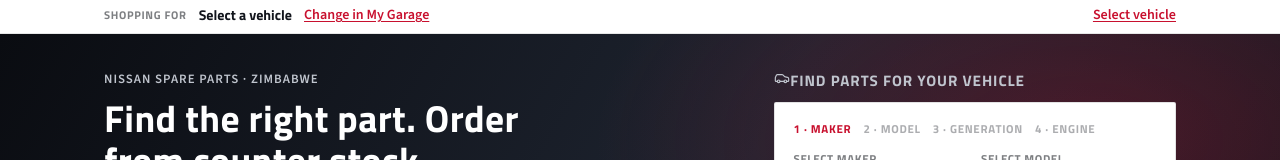
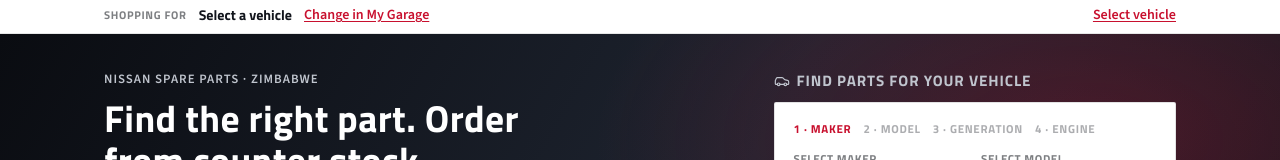
Before and after one commit to Vanguduza/Nissan-Gtr-Auto, a Next.js app in the folder apps/web/: page / in a window 1280 px wide. Shown: the part 176-336 px from the top of the page. Built offline with nearby package versions, Linux system fonts and the light colour scheme; no server answers.

Commit message:
auto-sync: 2026-07-25 09:42:45

```diff
--- a/apps/web/components/hero.module.css
+++ b/apps/web/components/hero.module.css
@@ -110,6 +110,9 @@
 
 .vehicleTitle {
   margin: 0;
+  display: flex;
+  align-items: center;
+  gap: 0.4rem;
   font-family: var(--font-display);
   font-size: 0.95rem;
   font-weight: 700;
```
